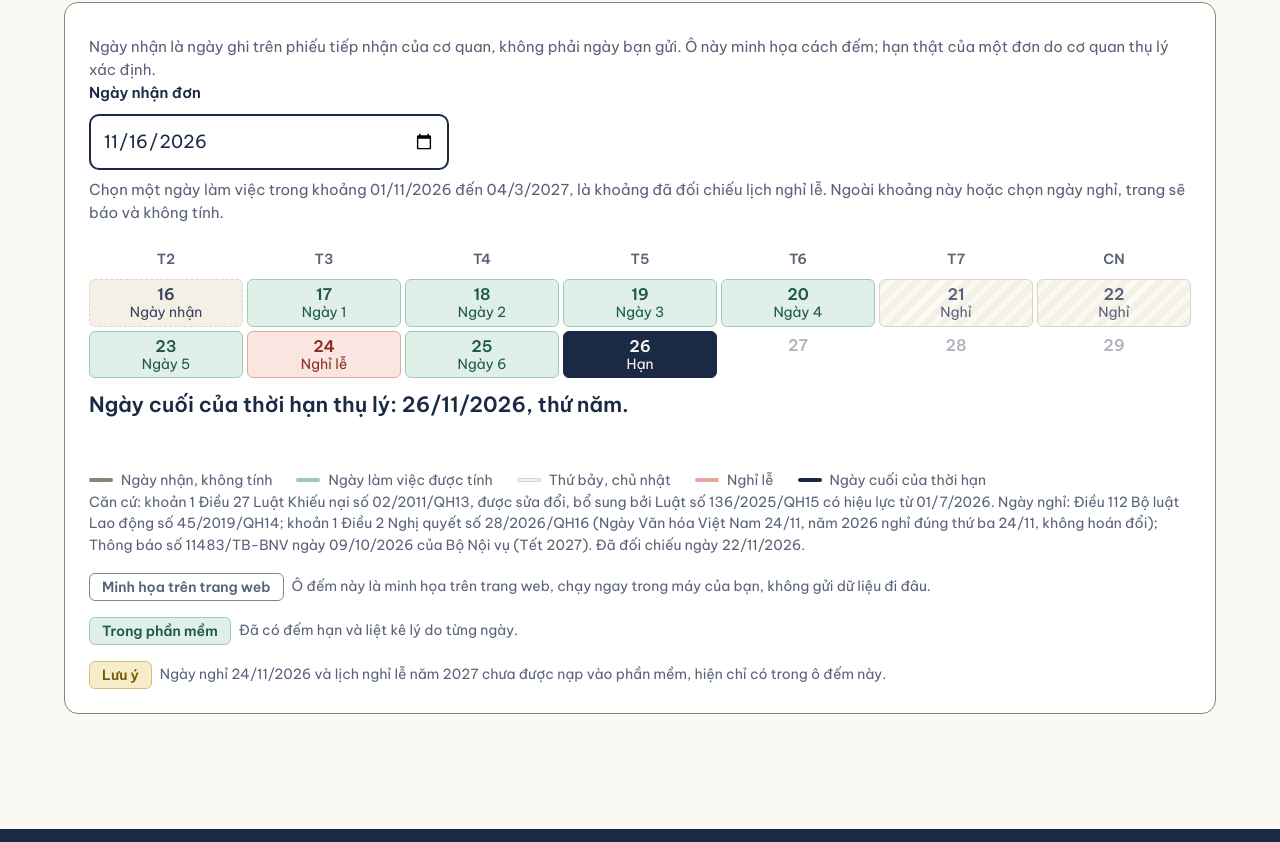
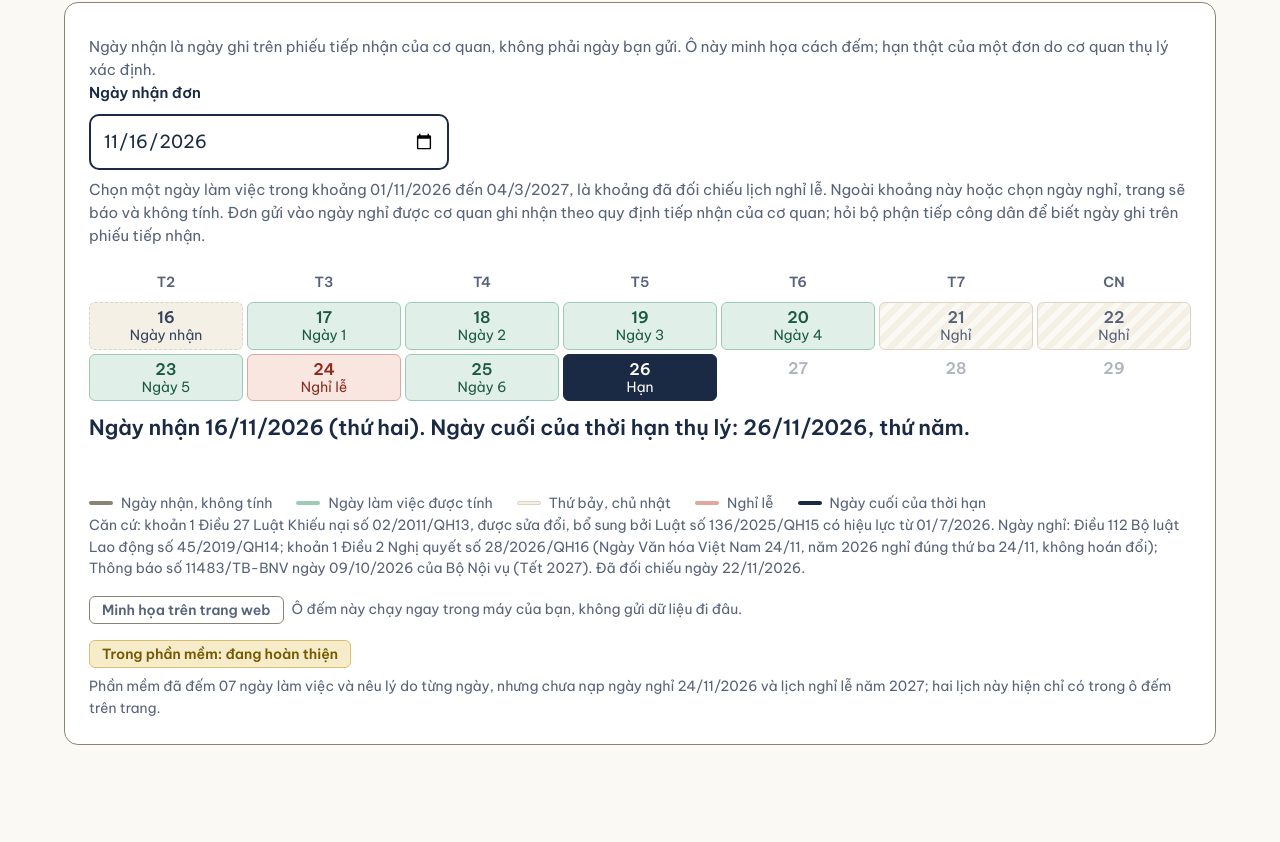
Before and after one commit to phapdan-vn/phapdan-vn.github.io, a plain HTML site: page index.html in a window 1280 px wide. Shown: the part 4398-5240 px from the top of the page. Drawn offline with Linux system fonts and the light colour scheme.

Commit message:
Bản 5.4b-b5: sửa chữ theo rà soát Tha_o (10 ngày làm việc, ngày lịch, nhãn đếm hạn, đơn gửi ngày nghỉ), ô đếm in lại ngày nhận dạng ngày/tháng/năm

```diff
--- a/index.html
+++ b/index.html
@@ -174,14 +174,13 @@
 <p class="dem__note small">Ngày nhận là ngày ghi trên phiếu tiếp nhận của cơ quan, không phải ngày bạn gửi. Ô này minh họa cách đếm; hạn thật của một đơn do cơ quan thụ lý xác định.</p>
 <label class="dem__lb" for="ngay-nhan">Ngày nhận đơn</label>
 <input class="dem__in" type="date" id="ngay-nhan" value="2026-11-16" min="2026-11-01" max="2027-03-04">
-<p class="dem__note small">Chọn một ngày làm việc trong khoảng 01/11/2026 đến 04/3/2027, là khoảng đã đối chiếu lịch nghỉ lễ. Ngoài khoảng này hoặc chọn ngày nghỉ, trang sẽ báo và không tính.</p>
+<p class="dem__note small">Chọn một ngày làm việc trong khoảng 01/11/2026 đến 04/3/2027, là khoảng đã đối chiếu lịch nghỉ lễ. Ngoài khoảng này hoặc chọn ngày nghỉ, trang sẽ báo và không tính. Đơn gửi vào ngày nghỉ được cơ quan ghi nhận theo quy định tiếp nhận của cơ quan; hỏi bộ phận tiếp công dân để biết ngày ghi trên phiếu tiếp nhận.</p>
 <div class="dem__cal" data-cal aria-live="polite"></div>
 <p class="dem__kq" data-kq aria-live="polite"></p>
 <p class="legend"><span><i class="i-recv"></i> Ngày nhận, không tính</span><span><i class="i-count"></i> Ngày làm việc được tính</span><span><i class="i-skip"></i> Thứ bảy, chủ nhật</span><span><i class="i-off"></i> Nghỉ lễ</span><span><i class="i-due"></i> Ngày cuối của thời hạn</span></p>
 <p class="note">Căn cứ: khoản 1 Điều 27 Luật Khiếu nại số 02/2011/QH13, được sửa đổi, bổ sung bởi Luật số 136/2025/QH15 có hiệu lực từ 01/7/2026. Ngày nghỉ: Điều 112 Bộ luật Lao động số 45/2019/QH14; khoản 1 Điều 2 Nghị quyết số 28/2026/QH16 (Ngày Văn hóa Việt Nam 24/11, năm 2026 nghỉ đúng thứ ba 24/11, không hoán đổi); Thông báo số 11483/TB-BNV ngày 09/10/2026 của Bộ Nội vụ (Tết 2027). Đã đối chiếu ngày 22/11/2026.</p>
-<p class="note note--where"><span class="tag tag--plain">Minh họa trên trang web</span> Ô đếm này là minh họa trên trang web, chạy ngay trong máy của bạn, không gửi dữ liệu đi đâu.</p>
-<p class="note note--where"><span class="tag tag--ok">Trong phần mềm</span> Đã có đếm hạn và liệt kê lý do từng ngày.</p>
-<p class="note note--where"><span class="tag tag--warn">Lưu ý</span> Ngày nghỉ 24/11/2026 và lịch nghỉ lễ năm 2027 chưa được nạp vào phần mềm, hiện chỉ có trong ô đếm này.</p>
+<p class="note note--where"><span class="tag tag--plain">Minh họa trên trang web</span> Ô đếm này chạy ngay trong máy của bạn, không gửi dữ liệu đi đâu.</p>
+<p class="note note--where"><span class="tag tag--warn">Trong phần mềm: đang hoàn thiện</span> Phần mềm đã đếm 07 ngày làm việc và nêu lý do từng ngày, nhưng chưa nạp ngày nghỉ 24/11/2026 và lịch nghỉ lễ năm 2027; hai lịch này hiện chỉ có trong ô đếm trên trang.</p>
 </div>
 </div>
 </section>
@@ -206,7 +205,7 @@
 <summary>Điều 24 Luật Tố cáo số 25/2018/QH14 — xử lý ban đầu thông tin tố cáo trong 07 ngày làm việc</summary>
 <div class="tcd__in">
 <p class="tcd__kq"><span class="tag tag--ok">Đã khóa căn cứ (trên kho dữ liệu thử)</span></p>
-<p>Điều này có thật và có trong kho dữ liệu thử, nên phần mềm xác nhận. Điều 24 Luật Tố cáo số 25/2018/QH14 còn cho phép kéo dài nhưng không quá 10 ngày khi phải xác minh ở nhiều nơi.</p>
+<p>Điều này có thật và có trong kho dữ liệu thử, nên phần mềm xác nhận. Điều 24 Luật Tố cáo số 25/2018/QH14 còn cho phép kéo dài nhưng không quá 10 ngày làm việc khi phải xác minh ở nhiều nơi.</p>
 </div>
 </details>
 
@@ -230,7 +229,7 @@
 <summary>Điều 27 Luật Khiếu nại số 02/2011/QH13: thụ lý trong 10 ngày</summary>
 <div class="tcd__in">
 <p class="tcd__kq"><span class="tag tag--warn">Nội dung thuộc phiên bản cũ</span></p>
-<p>Điều 27 có thật, nhưng con số 10 ngày là của bản trước. Từ 01/7/2026, Luật số 136/2025/QH15 sửa thành 07 ngày làm việc. Một trích dẫn đúng tên điều vẫn có thể sai nội dung nếu lấy theo bản cũ.</p>
+<p>Điều 27 có thật, nhưng con số 10 ngày (ngày lịch) là của bản trước. Từ 01/7/2026, Luật số 136/2025/QH15 sửa thành 07 ngày làm việc. Một trích dẫn đúng tên điều vẫn có thể sai nội dung nếu lấy theo bản cũ.</p>
 </div>
 </details>
 </div>
@@ -248,7 +247,7 @@
 
 <ul class="mods">
 <li class="mod">
-<h3 class="h3">Căn cứ bịa ra bị chặn lại</h3>
+<h3 class="h3">Căn cứ bịa ra bị đánh dấu chưa xác nhận</h3>
 <p>AI vẫn có thể nghĩ ra một điều luật không tồn tại. Chỗ khác là ở đây: khi cán bộ đưa một căn cứ vào Khóa trích dẫn, căn cứ không có trong kho bị ghi "chưa xác nhận" thay vì được coi là đúng. Khi hồ sơ chưa có văn bản khớp, khối căn cứ để trống thay vì tự điền. Công cụ chưa gắn vào bước thẩm tra, nên chưa tự chặn một dự thảo có căn cứ chưa xác nhận.</p>
 <figure class="mod__fig"><img src="assets/img/khong-bia-can-cu.png" width="900" height="265" alt="Ảnh chụp bản thử nghiệm: khối Căn cứ pháp luật liên quan báo chưa có văn bản quy phạm pháp luật liên kết trực tiếp, và một dòng nguyên tắc hiển thị trên giao diện."><figcaption>Ảnh chụp bản thử nghiệm: khối căn cứ để trống khi chưa có văn bản khớp. Dòng chữ trong ảnh là nguyên tắc ghi trên giao diện, không phải kết quả kiểm định.</figcaption></figure>
 <span class="tag tag--ok">Đã có trên bản thử nghiệm</span>
@@ -529,7 +528,7 @@ function ve(){
    c.setAttribute('aria-label',dmy(d)+', '+o.nh);}
   cal.appendChild(c);}
  var ht=ds[ds.length-1].d;
- kq.textContent='Ngày cuối của thời hạn thụ lý: '+dmy(ht)+', '+THU[ht.getUTCDay()]+'.';}
+ kq.textContent='Ngày nhận '+dmy(r)+' ('+THU[r.getUTCDay()]+'). Ngày cuối của thời hạn thụ lý: '+dmy(ht)+', '+THU[ht.getUTCDay()]+'.';}
 inp.addEventListener('change',ve);inp.addEventListener('input',ve);ve();})();
 </script>
 </body>
```
Also changed, not shown: chinh-sach-du-lieu.html (+1 -1 lines), lien-he.html (+1 -1 lines).
